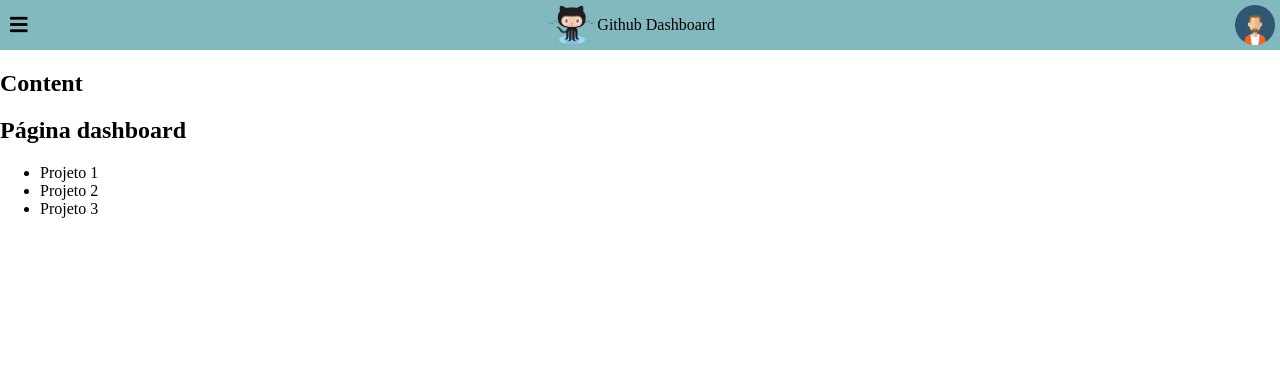
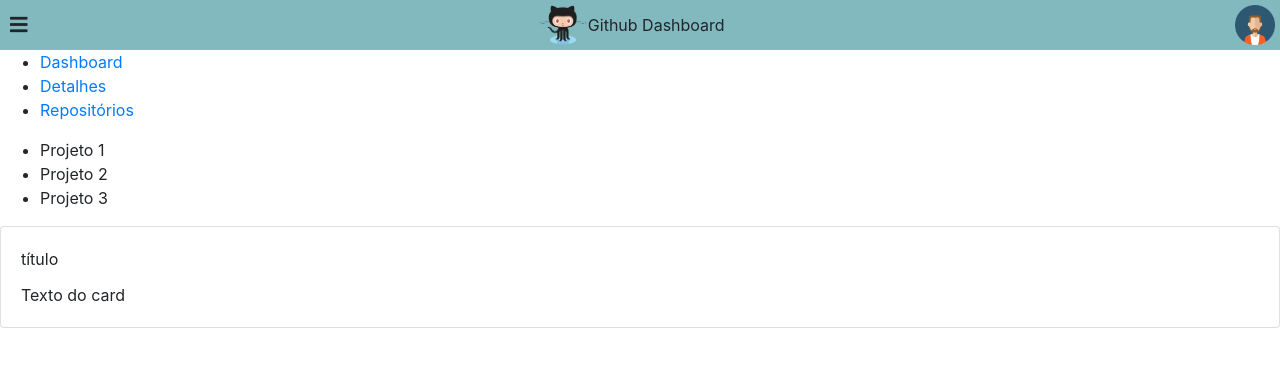
Before and after one commit to renanprp/dashboard, a React (Create React App) app: page / in a window 1280 px wide. Shown: the top 366 px of the page. Built offline with nearby package versions, Linux system fonts and the light colour scheme.

Commit message:
routes config and reactstrap styles init

```diff
--- a/package.json
+++ b/package.json
@@ -7,10 +7,12 @@
     "@testing-library/jest-dom": "^4.2.4",
     "@testing-library/react": "^9.3.2",
     "@testing-library/user-event": "^7.1.2",
+    "bootstrap": "^4.5.2",
     "react": "^16.13.1",
     "react-dom": "^16.13.1",
     "react-router-dom": "^5.2.0",
     "react-scripts": "3.4.3",
+    "reactstrap": "^8.5.1",
     "styled-components": "^5.1.1"
   },
   "scripts": {
--- a/src/App.js
+++ b/src/App.js
@@ -1,13 +1,12 @@
 import React from 'react';
-import { Header, Content } from './components';
-import Dashboard from './pages/Dashboard';
+import Routes from './routes';
+import { Header } from './components/index';
 
 function App() {
   return (
     <div className="App">
       <Header/>
-      <Content/>
-      <Dashboard/>
+      <Routes/>
     </div>
   );
 }
--- a/src/components/Layout/Header.js
+++ b/src/components/Layout/Header.js
@@ -47,13 +47,13 @@ export const Header = () => {
     return(
         <HeaderPage>
             <HeaderPage.Menu>
-                <i class="fas fa-bars"></i>
+                <i className="fas fa-bars"></i>
             </HeaderPage.Menu>
+
             <HeaderPage.Title>
                 <img src="/assets/images/icon-header.png" alt="icone github header"/>
                 <span>Github Dashboard</span>
             </HeaderPage.Title>
-
 
             <HeaderPage.Avatar>
                 <img src="/assets/images/avatar.png" alt="icone avatar user"/>
--- /dev/null
+++ b/src/components/Sidebar.js
@@ -0,0 +1,31 @@
+import React, {useEffect, useState} from 'react';
+import { Link } from 'react-router-dom';
+import {getSideBar} from '../services/sidebar';
+
+export const Sidebar = () => {
+    const [menu, setMenu] = useState(null);
+    useEffect(() => {
+        const fetch = async () => {
+            const response = await getSideBar();
+
+            setMenu(response);
+        }
+        fetch();
+    },[]);
+
+    return (
+        <nav>
+            <ul>
+                {menu && menu.map((item, index) => {
+                    return(
+                        <li key={index}>
+                            <Link to={item.path}>
+                                {item.label}
+                            </Link>
+                        </li>
+                    )
+                })}
+            </ul>
+        </nav>
+    )
+}
--- a/src/components/index.js
+++ b/src/components/index.js
@@ -1,3 +1,4 @@
 export { Content } from './Layout/Content';
 export { Header } from './Layout/Header';
 export { ListRepos } from './repos/ListRepos';
+export { Sidebar } from './Sidebar';
--- a/src/index.js
+++ b/src/index.js
@@ -1,11 +1,13 @@
 import React from 'react';
 import ReactDOM from 'react-dom';
+import './styles/base.css';
+import '../node_modules/bootstrap/dist/css/bootstrap.min.css';
 import App from './App';
-import './styles/base.css';
+
 
 ReactDOM.render(
   <React.StrictMode>
-    <App />
+    <App/>
   </React.StrictMode>,
   document.getElementById('root')
 );
--- a/src/pages/Dashboard.js
+++ b/src/pages/Dashboard.js
@@ -1,11 +1,17 @@
 import React from 'react';
 import { ListRepos } from '../components/repos/ListRepos';
+import { Card, CardBody, CardText, CardTitle } from 'reactstrap';
 
 const Dashboard = () => {
     return (
         <>
-            <h2>Página dashboard</h2>
             <ListRepos/>
+            <Card>
+                <CardBody>
+                    <CardTitle>título</CardTitle>
+                    <CardText>Texto do card</CardText>
+                </CardBody>
+            </Card>
         </>
 
     )
--- /dev/null
+++ b/src/routes.js
@@ -0,0 +1,19 @@
+import React from 'react';
+import { BrowserRouter, Switch, Route } from 'react-router-dom';
+import Dashboard from './pages/Dashboard';
+import {Sidebar} from './components/index';
+
+function Routes(){
+    return(
+        <BrowserRouter basename="/">
+            <Sidebar/>
+            <Switch>
+                <Route path="/" exact={true} component={Dashboard}></Route>
+                <Route path="/user-details" exact={true} component={ () => <div><h2>Detalhes do usuário</h2></div>}></Route>
+                <Route path="/repos" exact={true} component={() => <div><h2>Detalhes dos repositórios</h2></div>}></Route>
+            </Switch>
+        </BrowserRouter>
+    )
+}
+
+export default Routes;
--- /dev/null
+++ b/src/services/sidebar.js
@@ -0,0 +1,22 @@
+const menuData = [
+    {
+        label: 'Dashboard',
+        path: '/'
+    },
+    {
+        label: 'Detalhes',
+        path: 'user-details'
+    },
+    {
+        label: 'Repositórios',
+        path: '/repos'
+    }
+]
+
+export const getSideBar = () => {
+    return new Promise((res, rej) => {
+        setTimeout(() => {
+            res(menuData);
+        }, 4000)
+    })
+}
```
Also changed, not shown: 1 other file (tests, documents, lock files or other folders).
